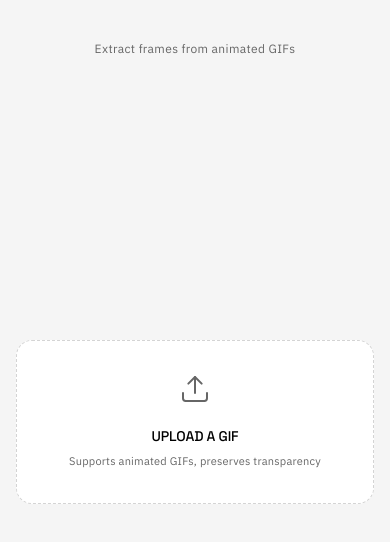
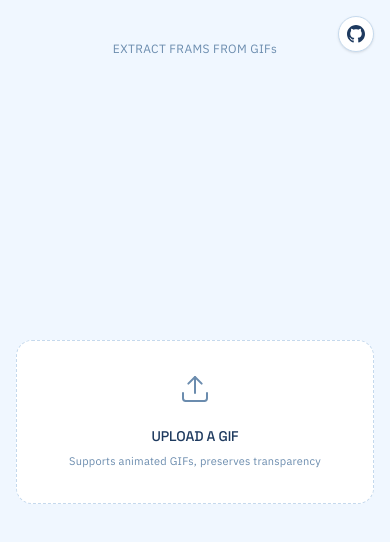
Before and after one commit to ctx-0/frames, a plain HTML site: page index.html in a window 390 px wide. Drawn offline with nearby package versions, Linux system fonts and the light colour scheme.

Commit message:
blue pallete

```diff
--- a/index.html
+++ b/index.html
@@ -13,8 +13,14 @@
 </head>
 <body>
 
+    <a href="https://github.com/ctx-0/frames" target="_blank" class="github-btn" title="View on GitHub">
+        <svg viewBox="0 0 24 24" fill="currentColor">
+            <path d="M12 0c-6.626 0-12 5.373-12 12 0 5.302 3.438 9.8 8.207 11.387.599.111.793-.261.793-.577v-2.234c-3.338.726-4.033-1.416-4.033-1.416-.546-1.387-1.333-1.756-1.333-1.756-1.089-.745.083-.729.083-.729 1.205.084 1.839 1.237 1.839 1.237 1.07 1.834 2.807 1.304 3.492.997.107-.775.418-1.305.762-1.604-2.665-.305-5.467-1.334-5.467-5.931 0-1.311.469-2.381 1.236-3.221-.124-.303-.535-1.524.117-3.176 0 0 1.008-.322 3.301 1.23.957-.266 1.983-.399 3.003-.404 1.02.005 2.047.138 3.006.404 2.291-1.552 3.297-1.23 3.297-1.23.653 1.653.242 2.874.118 3.176.77.84 1.235 1.911 1.235 3.221 0 4.609-2.807 5.624-5.479 5.921.43.372.823 1.102.823 2.222v3.293c0 .319.192.694.801.576 4.765-1.589 8.199-6.086 8.199-11.386 0-6.627-5.373-12-12-12z"/>
+        </svg>
+    </a>
+
     <header class="header">
-        <p>Extract frames from animated GIFs</p>
+        <p>EXTRACT FRAMS FROM GIFs</p>
     </header>
 
     <div class="upload-container" id="uploadContainer">
@@ -39,7 +45,7 @@
 
     <div class="loading" id="loading">
         <div class="spinner"></div>
-        <div>Decoding animation...</div>
+        <div>Decoding frames...</div>
     </div>
 
     <div class="film-container" id="filmContainer">
--- a/style.css
+++ b/style.css
@@ -1,11 +1,11 @@
 :root {
-    --bg: #f5f5f5;
+    --bg: #f0f7ff;
     --surface: #ffffff;
-    --text: #000000;
-    --text-secondary: #666666;
-    --accent: #000000;
-    --accent-light: #333333;
-    --border: #d4d4d4;
+    --text: #1e3a5f;
+    --text-secondary: #6b8cae;
+    --accent: #4a90d9;
+    --accent-light: #7ab8e8;
+    --border: #c5d9ed;
     --shadow: 0 1px 3px rgba(0,0,0,0.08), 0 1px 2px rgba(0,0,0,0.04);
     --shadow-lg: 0 10px 25px -5px rgba(0,0,0,0.15), 0 4px 6px -2px rgba(0,0,0,0.08);
 
@@ -48,6 +48,37 @@ body:has(.upload-container:not([style*="none"])) .header {
     top: 2rem;
     left: 0;
     right: 0;
+}
+
+.github-btn {
+    position: fixed;
+    top: 1.25rem;
+    right: 1.25rem;
+    width: 40px;
+    height: 40px;
+    border-radius: 50%;
+    background: var(--surface);
+    border: 1px solid var(--border);
+    display: flex;
+    align-items: center;
+    justify-content: center;
+    color: var(--text);
+    transition: all 0.2s ease;
+    z-index: 100;
+    box-shadow: var(--shadow);
+}
+
+.github-btn:hover {
+    background: var(--accent);
+    color: white;
+    border-color: var(--accent);
+    transform: translateY(-2px);
+    box-shadow: var(--shadow-lg);
+}
+
+.github-btn svg {
+    width: 20px;
+    height: 20px;
 }
 
 .header {
@@ -95,7 +126,7 @@ body:has(.upload-container:not([style*="none"])) .header {
 
 .upload-zone.dragover {
     border-color: var(--accent);
-    background: #f0f0f0;
+    background: #e8f3ff;
 }
 
 .upload-zone.hidden {
@@ -152,7 +183,7 @@ input[type="file"] { display: none; }
 
 .progress-fill {
     height: 100%;
-    background: #000000;
+    background: var(--accent);
     width: 0%;
     transition: width 0.3s ease;
 }
@@ -264,10 +295,10 @@ input[type="file"] { display: none; }
     object-fit: contain;
     display: block;
     background-image:
-        linear-gradient(45deg, #f5f5f5 25%, transparent 25%),
-        linear-gradient(-45deg, #f5f5f5 25%, transparent 25%),
-        linear-gradient(45deg, transparent 75%, #f5f5f5 75%),
-        linear-gradient(-45deg, transparent 75%, #f5f5f5 75%);
+        linear-gradient(45deg, #e8f1fa 25%, transparent 25%),
+        linear-gradient(-45deg, #e8f1fa 25%, transparent 25%),
+        linear-gradient(45deg, transparent 75%, #e8f1fa 75%),
+        linear-gradient(-45deg, transparent 75%, #e8f1fa 75%);
     background-size: 8px 8px;
     background-position: 0 0, 0 4px, 4px -4px, -4px 0px;
 }
@@ -276,7 +307,7 @@ input[type="file"] { display: none; }
     position: absolute;
     top: 12px;
     left: 12px;
-    background: rgba(0, 0, 0, 0.85);
+    background: rgba(30, 58, 95, 0.85);
     color: #ffffff;
     padding: 0.25rem 0.625rem;
     border-radius: 20px;
@@ -471,6 +502,19 @@ input[type="file"] { display: none; }
 }
 
 @media (max-width: 640px) {
+    .github-btn {
+        width: 36px;
+        height: 36px;
+        top: 1rem;
+        right: 1rem;
+        border-radius: 50%;
+    }
+
+    .github-btn svg {
+        width: 18px;
+        height: 18px;
+    }
+
     .header {
         padding: 1.5rem 1rem 0.75rem;
     }
```
